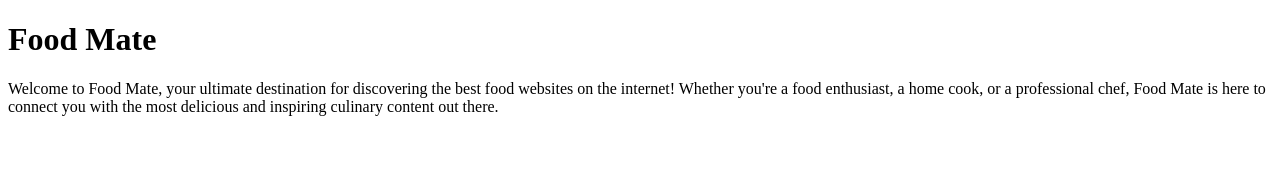
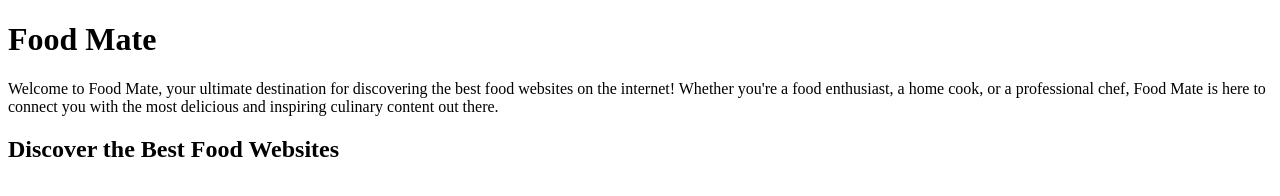
Before and after one commit to cvsnmurthy/foodmate, a plain HTML site: page index.html in a window 1280 px wide. Drawn offline with Linux system fonts and the light colour scheme.

Commit message:
added h2 tag for index file

```diff
--- a/index.html
+++ b/index.html
@@ -8,5 +8,6 @@
 <body>
     <H1>Food Mate</H1>
     <p>Welcome to Food Mate, your ultimate destination for discovering the best food websites on the internet! Whether you're a food enthusiast, a home cook, or a professional chef, Food Mate is here to connect you with the most delicious and inspiring culinary content out there.</p>
+    <h2>Discover the Best Food Websites</h2>
 </body>
 </html>
```
